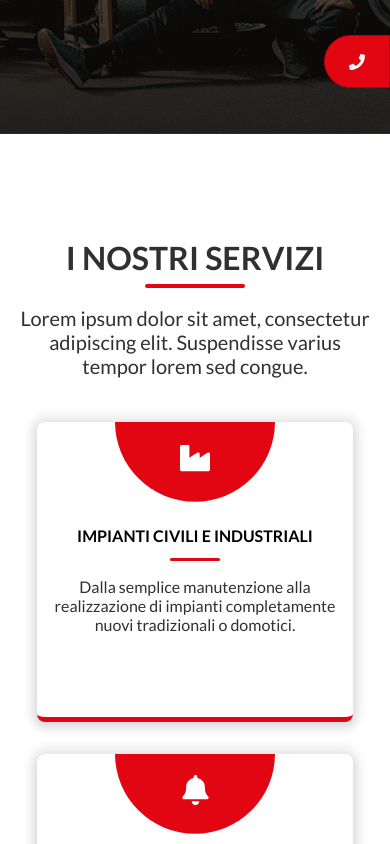
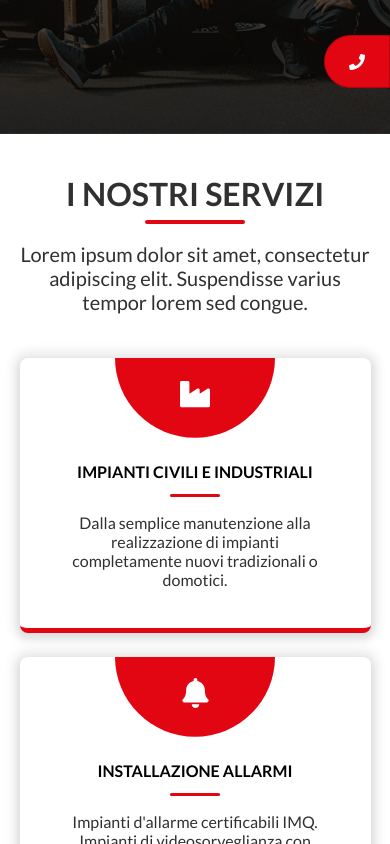
Before and after one commit to LOTO-gpolli/CEMA-impianti, a Next.js app: page / in a window 390 px wide. Shown: the part 740-1584 px from the top of the page. Built offline with nearby package versions, Linux system fonts and the light colour scheme.

Commit message:
fix: adjust position of various components

```diff
--- a/components/Card/Card.module.css
+++ b/components/Card/Card.module.css
@@ -1,22 +1,56 @@
 .card__container {
-  margin: 0 auto;
-  height: 300px;
-  /* width: 23.5%; */
-  max-width: 350px;
+  width: 23.5%;
+  height: 325px;
+  position: relative;
+  background-color: #fff;
   text-align: center;
   border-radius: 0.5rem;
   border-bottom: 0.35rem solid var(--primary-red);
   box-shadow: var(--box-shadow);
   box-shadow: 0px 4px 6px 3px rgb(0, 0, 0, 0.05), 0px 0px 12px 6px rgb(0, 0, 0, 0.09);
   z-index: 0;
-  background-color: #fff;
-  position: relative;
+}
+
+.card__container {
+  margin-bottom: 1rem;
+}
+
+@media (max-width: 1023px) {
+  .card__container {
+    width: 32%;
+  }
+}
+
+@media (max-width: 767px) {
+  .card__container {
+    width: 48%;
+  }
+}
+
+@media (max-width: 450px) {
+  .card__container {
+    width: 100%;
+    height: 275px;
+    margin-bottom: 1.5rem;
+  }
+
+  .card__container:last-child {
+    margin-bottom: 0.75rem;
+  }
 }
 
 .card__content {
   font-size: 1rem;
   text-align: center;
   padding: 0 1rem;
+  overflow: hidden;
+}
+
+@media (max-width: 450px) {
+  .card__content {
+    max-height: 165px;
+    padding: 0 2.75rem;
+  }
 }
 
 .card__icon-container {
@@ -80,9 +114,3 @@
   color: #303030;
   margin-top: 2rem;
 }
-
-@media screen and (min-width: 1024px) {
-  .card__container {
-    width: 100%;
-  }
-}
--- a/components/CardsList/CardsList.module.css
+++ b/components/CardsList/CardsList.module.css
@@ -1,22 +1,12 @@
 .cards__container {
-  display: grid;
-  grid-template-columns: 1fr;
-  column-gap: 2rem;
-  row-gap: 2rem;
-  justify-content: center;
+  display: flex;
+  flex-wrap: wrap;
+  justify-content: space-between;
+  padding: 1rem 0 2rem;
 }
 
-@media screen and (min-width: 767px) {
+@media (max-width: 450px) {
   .cards__container {
-    max-width: 967px;
-    grid-template-columns: 1fr 1fr;
+    flex-direction: column;
   }
 }
-
-@media screen and (min-width: 1280px) {
-  .cards__container {
-    min-width: 1280px;
-    grid-template-columns: 1fr 1fr 1fr 1fr;
-    padding: 0;
-  }
-}
--- a/components/Footer/Footer.module.css
+++ b/components/Footer/Footer.module.css
@@ -10,6 +10,7 @@
 }
 
 .footer__row {
+  width: 100%;
   display: flex;
   flex-direction: row;
   justify-content: space-between;
@@ -65,7 +66,7 @@
 .footer__separator {
   width: 100%;
   height: 2px;
-  margin: 1rem 0;
+  margin: 1rem auto;
   background-color: #ccc;
   border-radius: 2px;
 }
--- a/components/Services/Services.module.css
+++ b/components/Services/Services.module.css
@@ -1,8 +1,6 @@
 .services {
+  color: #303030;
+  background-color: #fff;
+  font-size: 1.25rem;
   text-align: center;
-  padding-top: 4em;
-  padding-bottom: 3em;
-  background-color: #fff;
-  color: #303030;
-  font-size: 1.25rem;
 }
--- a/pages/globals.css
+++ b/pages/globals.css
@@ -27,6 +27,15 @@ header > *,
 section > *,
 footer > * {
   max-width: 1280px;
+  margin: 0 auto;
+}
+
+@media (max-width: 1439px) {
+  header > *,
+  section > *,
+  footer > * {
+    max-width: 1024px;
+  }
 }
 
 section {
```
